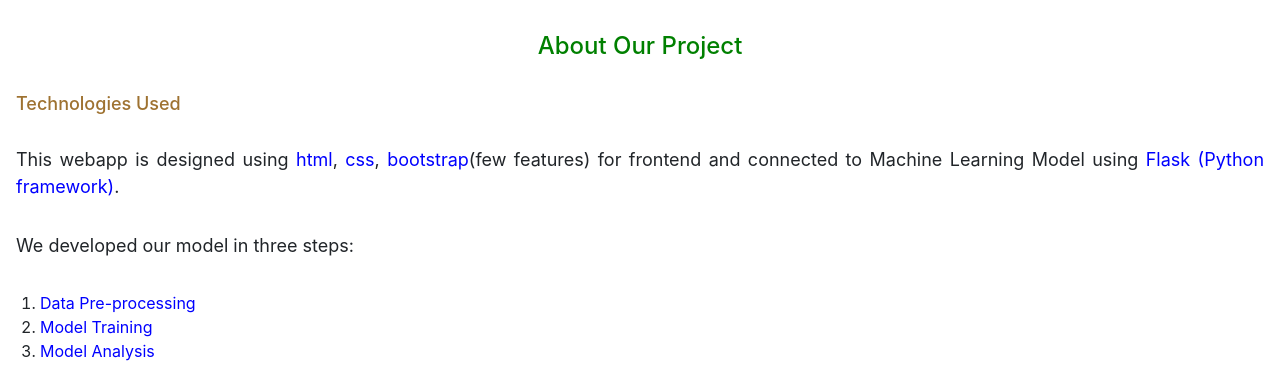
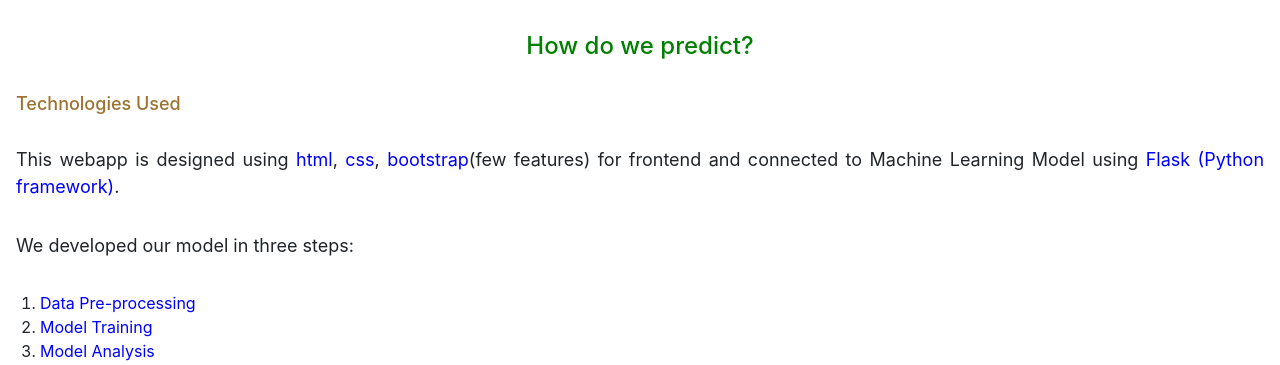
Before and after one commit to shubham-yadav-git/crop-production-predictor, a Flask app: page /about in a window 1280 px wide. Shown: the part 56-421 px from the top of the page. Run offline with Flask 2, Linux system fonts and the light colour scheme; parts of the project's set-up code (start-up, migrations or seed data) failed here and were passed over; some libraries are stand-ins or nearby versions.

Commit message:
About update

```diff
--- a/templates/about.html
+++ b/templates/about.html
@@ -76,7 +76,7 @@
     </nav>
 
     <div id="head" name="head" class="head">
-        <h4> About Our Project</h4>
+        <h4>How do we predict?</h4>
     </div>
 
     <div class="content">
```
